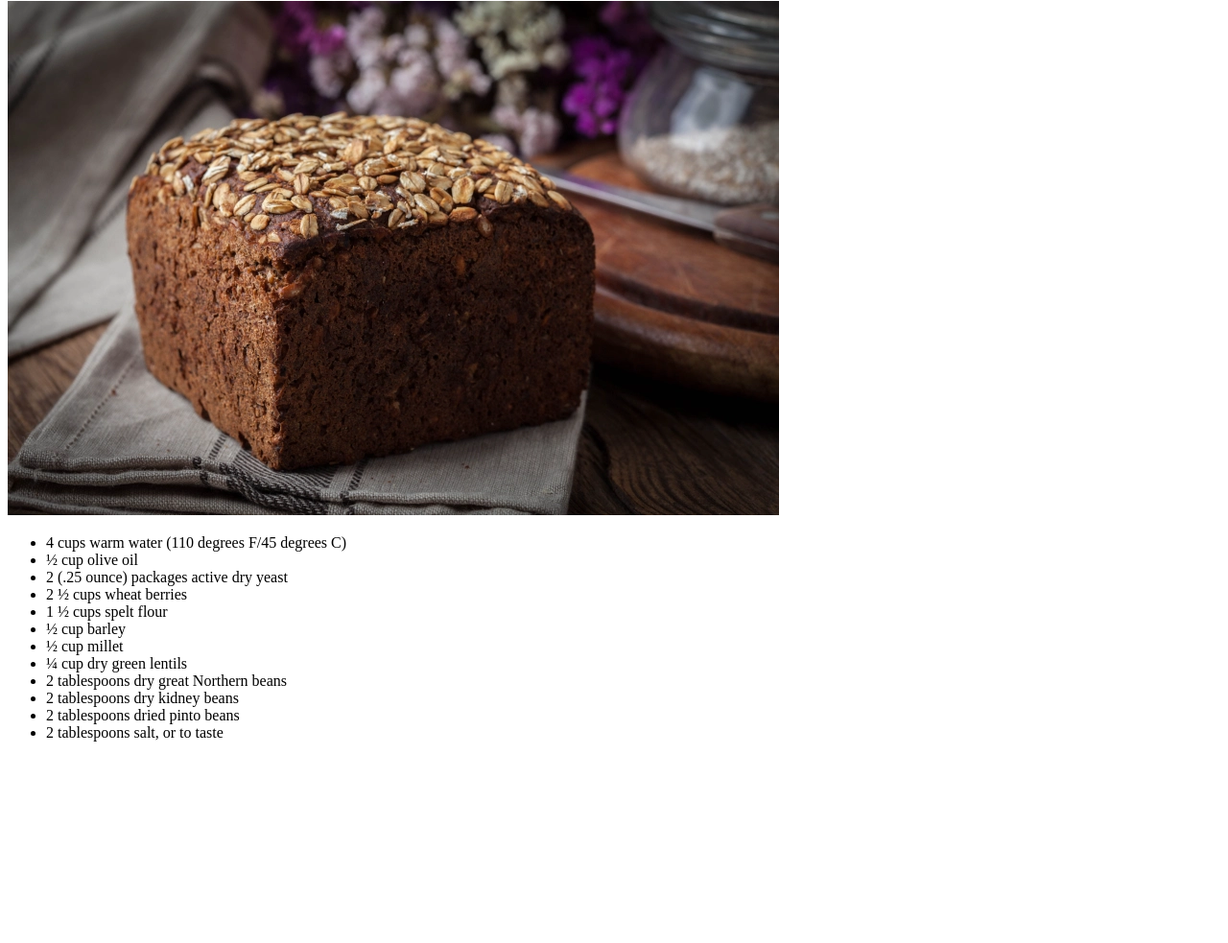
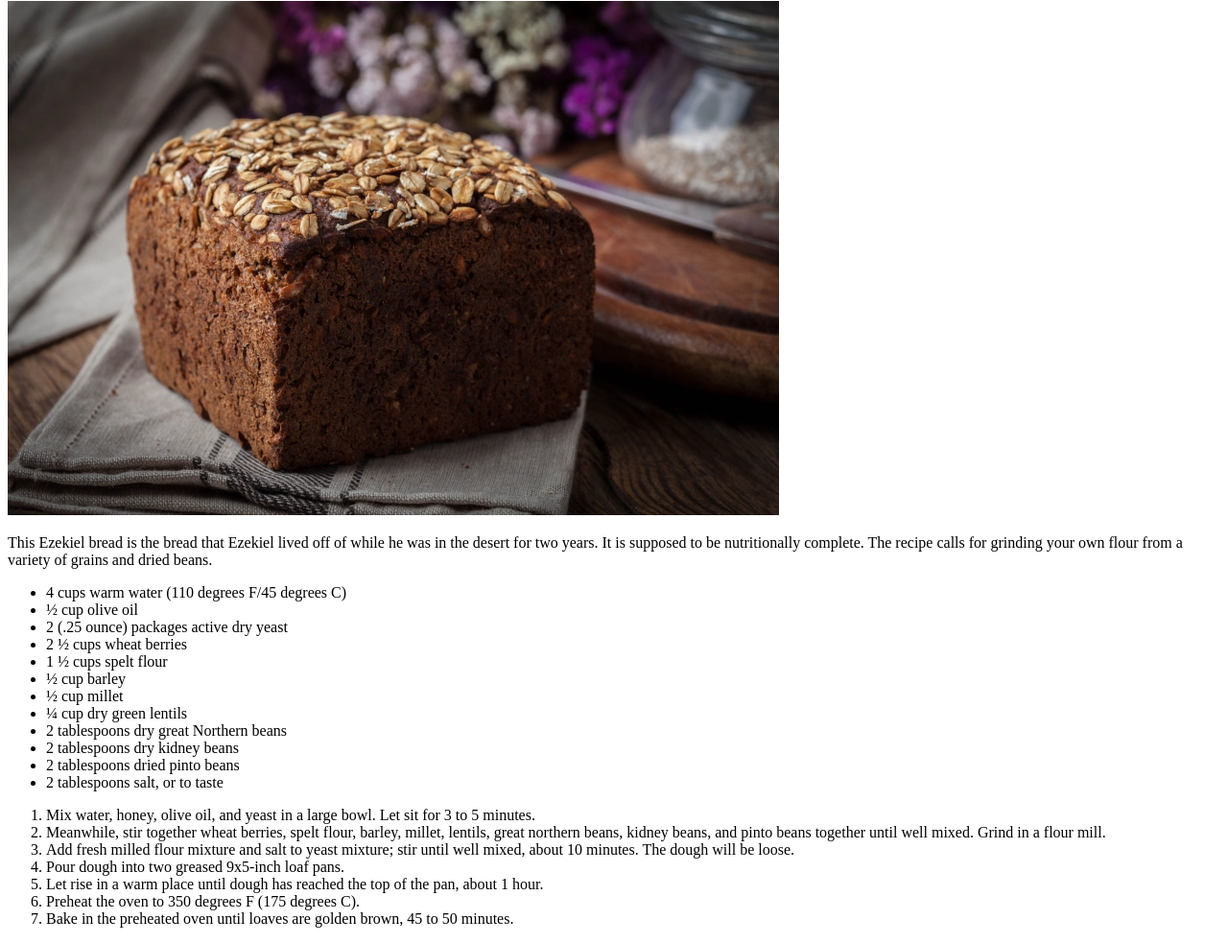
Before and after one commit to charlied-3/odin-recipes, a plain HTML site: page recipes/ezekiel-bread.html in a window 1280 px wide. Shown: the part 79-1062 px from the top of the page at 96% size. Before the commit the page ends 868 px from the top, so only its background shows below. Drawn offline with Linux system fonts and the light colour scheme.

Commit message:
Add steps and description to ezekiel-bread.html

```diff
--- a/recipes/ezekiel-bread.html
+++ b/recipes/ezekiel-bread.html
@@ -8,6 +8,12 @@
   <body>
     <h1>Ezekiel Bread</h1>
     <img src="./ezekiel-bread.jpg" />
+    <p>
+      This Ezekiel bread is the bread that Ezekiel lived off of while he was in
+      the desert for two years. It is supposed to be nutritionally complete. The
+      recipe calls for grinding your own flour from a variety of grains and
+      dried beans.
+    </p>
     <ul>
       <li>4 cups warm water (110 degrees F/45 degrees C)</li>
       <li>½ cup olive oil</li>
@@ -22,5 +28,30 @@
       <li>2 tablespoons dried pinto beans</li>
       <li>2 tablespoons salt, or to taste</li>
     </ul>
+    <ol>
+      <li>
+        Mix water, honey, olive oil, and yeast in a large bowl. Let sit for 3 to
+        5 minutes.
+      </li>
+      <li>
+        Meanwhile, stir together wheat berries, spelt flour, barley, millet,
+        lentils, great northern beans, kidney beans, and pinto beans together
+        until well mixed. Grind in a flour mill.
+      </li>
+      <li>
+        Add fresh milled flour mixture and salt to yeast mixture; stir until
+        well mixed, about 10 minutes. The dough will be loose.
+      </li>
+      <li>Pour dough into two greased 9x5-inch loaf pans.</li>
+      <li>
+        Let rise in a warm place until dough has reached the top of the pan,
+        about 1 hour.
+      </li>
+      <li>Preheat the oven to 350 degrees F (175 degrees C).</li>
+      <li>
+        Bake in the preheated oven until loaves are golden brown, 45 to 50
+        minutes.
+      </li>
+    </ol>
   </body>
 </html>
```
